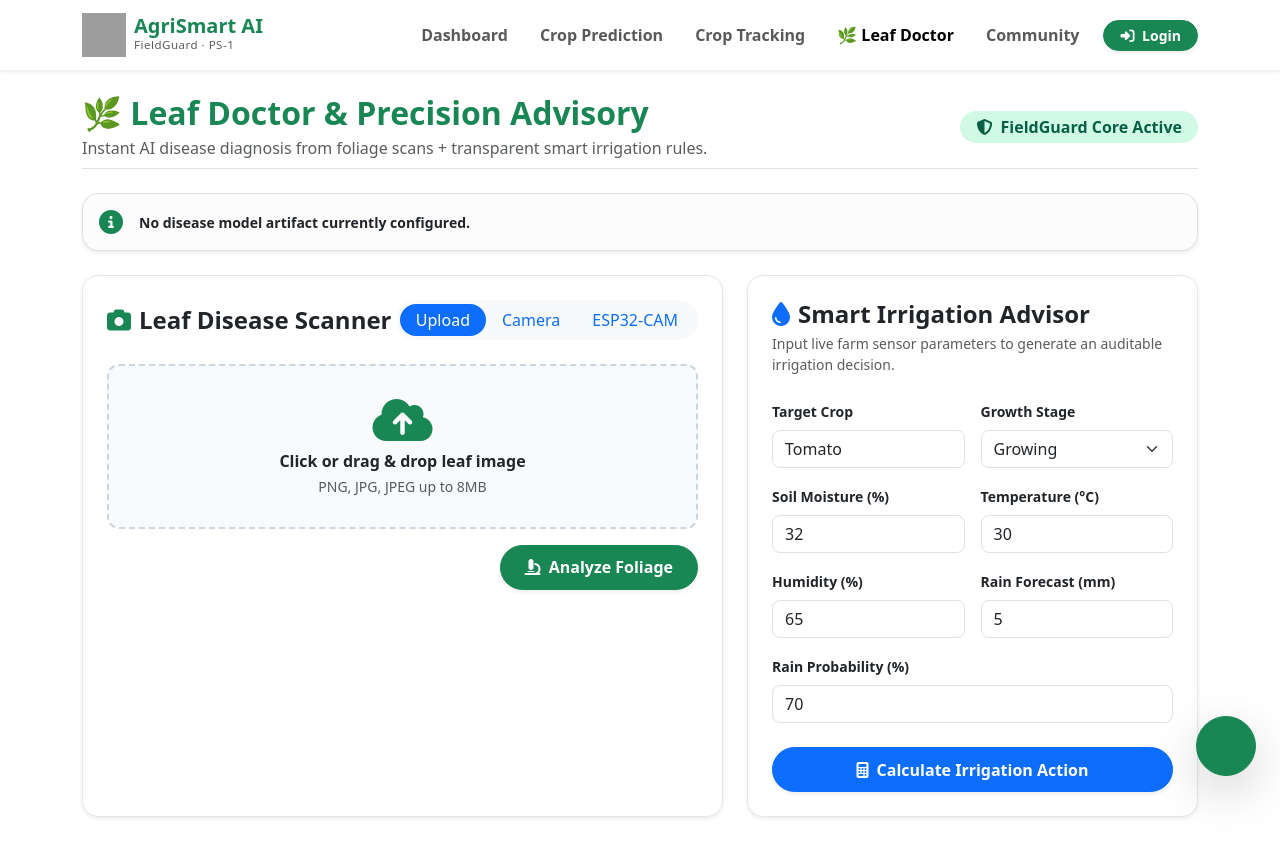
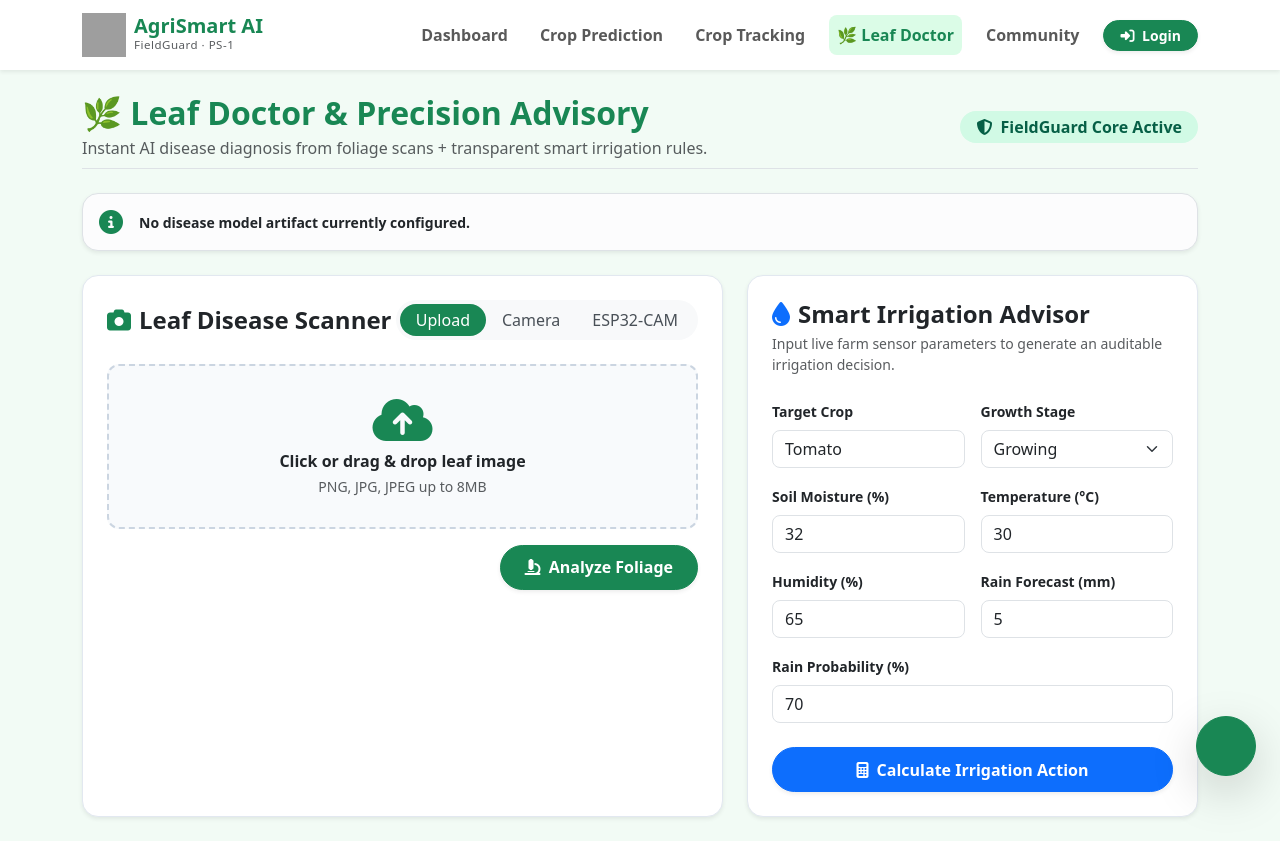
Before and after one commit to Kuldeeep18/AgriSmart_AI, a Flask app: page /disease_detection in a window 1280 px wide. Run offline with Flask 3, Linux system fonts and the light colour scheme; some libraries are stand-ins or nearby versions; grey boxes are pictures that could not be loaded.

Commit message:
fix(navbar): highlight active Leaf Doctor tab and restore circular avatar

```diff
--- a/templates/Disease_Detection/disease_detection.html
+++ b/templates/Disease_Detection/disease_detection.html
@@ -4,6 +4,9 @@
 
 {% block css %}
 <style>
+    body {
+        background-color: #f2fbf5;
+    }
     .scanner-card {
         border-radius: 16px;
         border: 1px solid #e2e8f0;
@@ -42,6 +45,13 @@
         border-radius: 50rem;
         padding: 0.6rem 1.4rem;
         font-weight: 600;
+    }
+    .nav-pills .nav-link.active {
+        background-color: #198754 !important;
+        color: #ffffff !important;
+    }
+    .nav-pills .nav-link {
+        color: #495057;
     }
 </style>
 {% endblock %}
--- a/templates/base.html
+++ b/templates/base.html
@@ -9,6 +9,25 @@
 
     <link href="https://cdn.jsdelivr.net/npm/bootstrap@5.3.3/dist/css/bootstrap.min.css" rel="stylesheet">
     <link rel="stylesheet" href="https://cdnjs.cloudflare.com/ajax/libs/font-awesome/6.7.2/css/all.min.css">
+
+    <style>
+        .avatar-circle {
+            width: 40px;
+            height: 40px;
+            border-radius: 50%;
+            display: flex;
+            align-items: center;
+            justify-content: center;
+            flex-shrink: 0;
+            overflow: hidden;
+        }
+
+        .navbar-nav .nav-link.active {
+            background-color: #dbfce7;
+            border-radius: 8px;
+            color: #198754;
+        }
+    </style>
 
     {% block css %}{% endblock %}
 </head>
```
